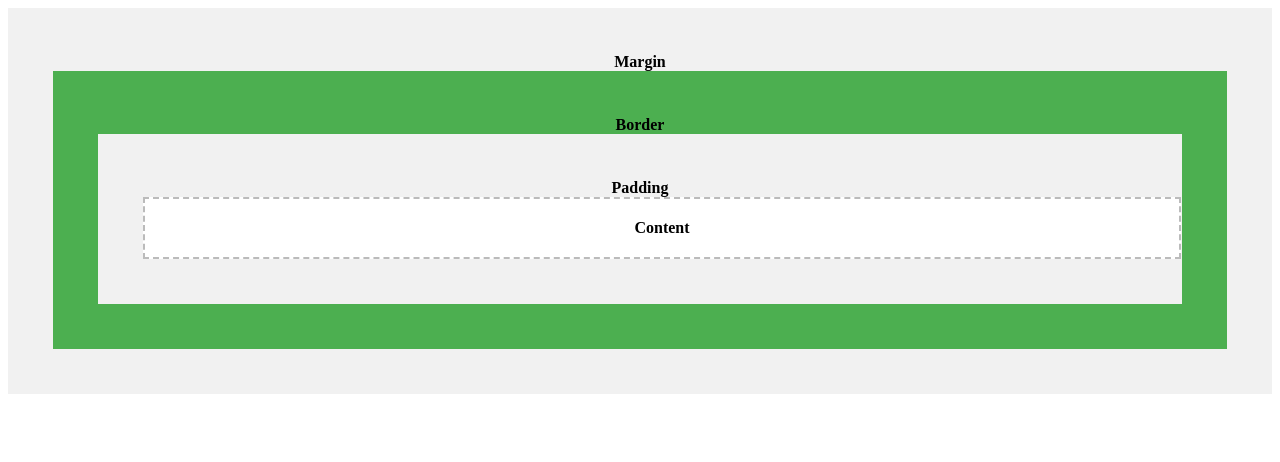
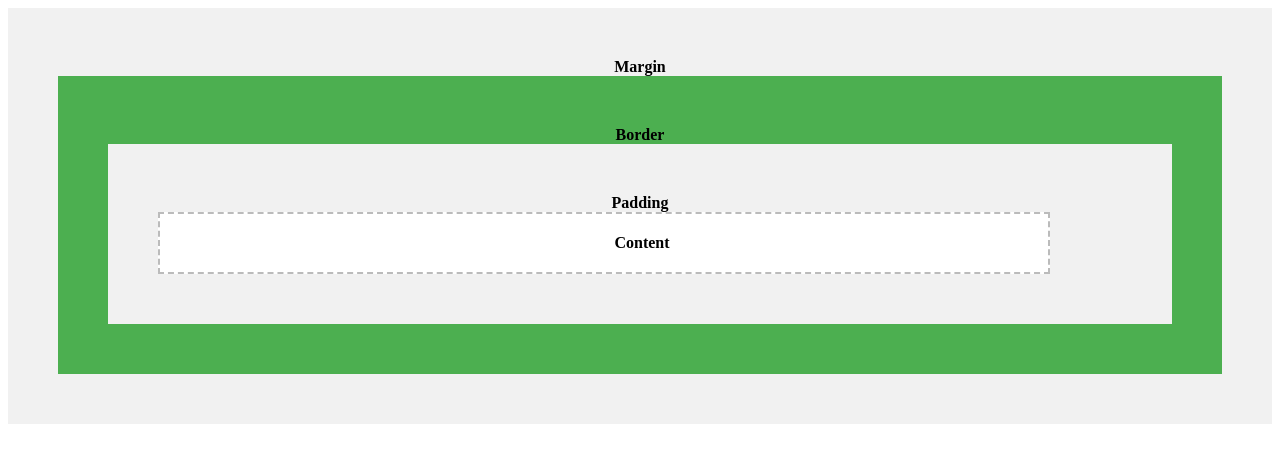
Before and after one commit to FbW43-2/uib-box-model-1-ulrichschulzendorf, a plain HTML site: page index.html in a window 1280 px wide. Drawn offline with Linux system fonts and the light colour scheme.

Commit message:
second commit

```diff
--- a/css/style.css
+++ b/css/style.css
@@ -1,23 +1,27 @@
 .content {
   background-color: white;
   height: 100%;
-  width: 100%;
+  width: 80%;
   padding: 20px;
   position: relative;
   border: 2px dashed #bbb;
+  padding-left: 10%;
+
 }
 
 .padding {
 
-  padding: 45px;
+  padding: 50px;
   width: :100%;
   height: 100%;
   position: relative;
   background-color: #f1f1f1;
+
+
 }
 
 .border {
-padding: 45px;
+padding: 50px;
   width: :100%px;
   height: 100%;
   position: relative;
@@ -26,7 +30,7 @@ background-color: #4CAF50;
 }
 
 .margin {
-padding: 45px;
+padding: 50px;
   width: :100%;
   height: 100%;
   position: relative;
```
